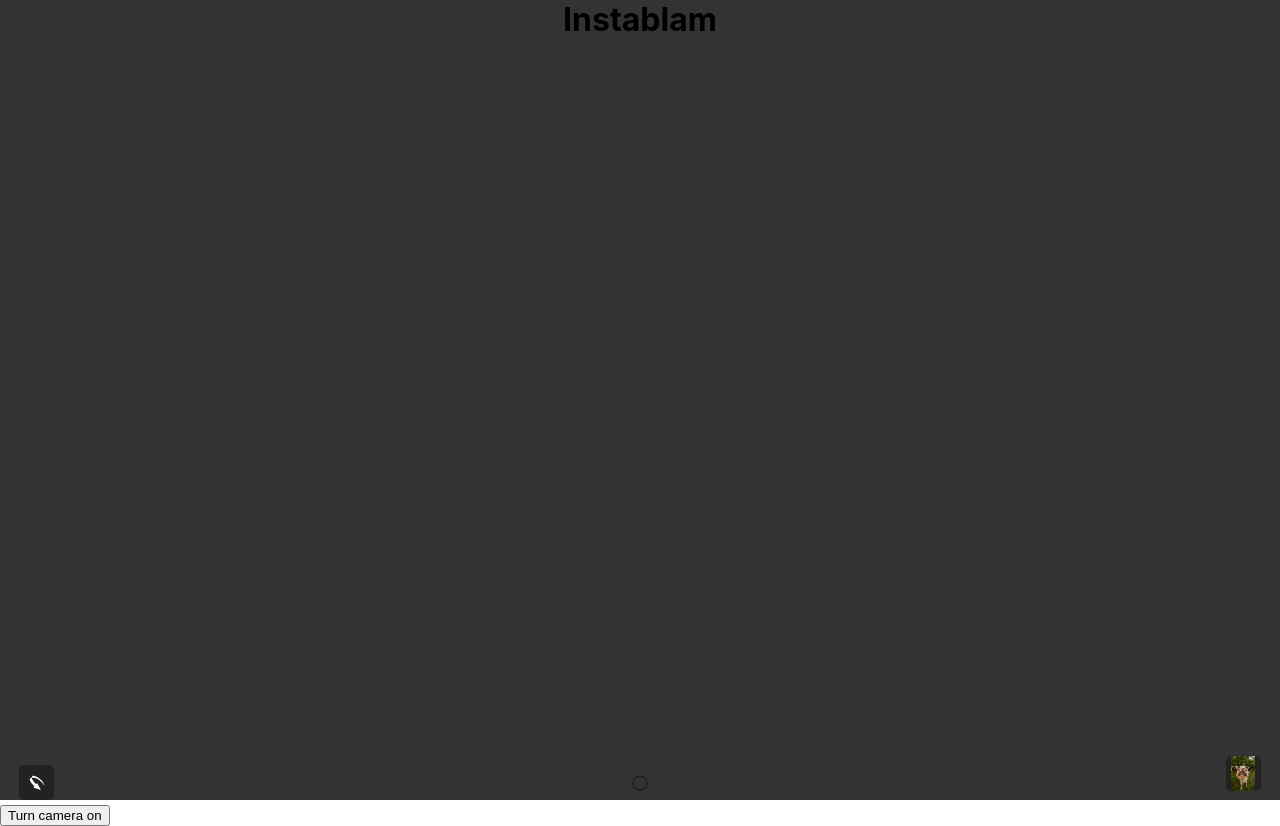
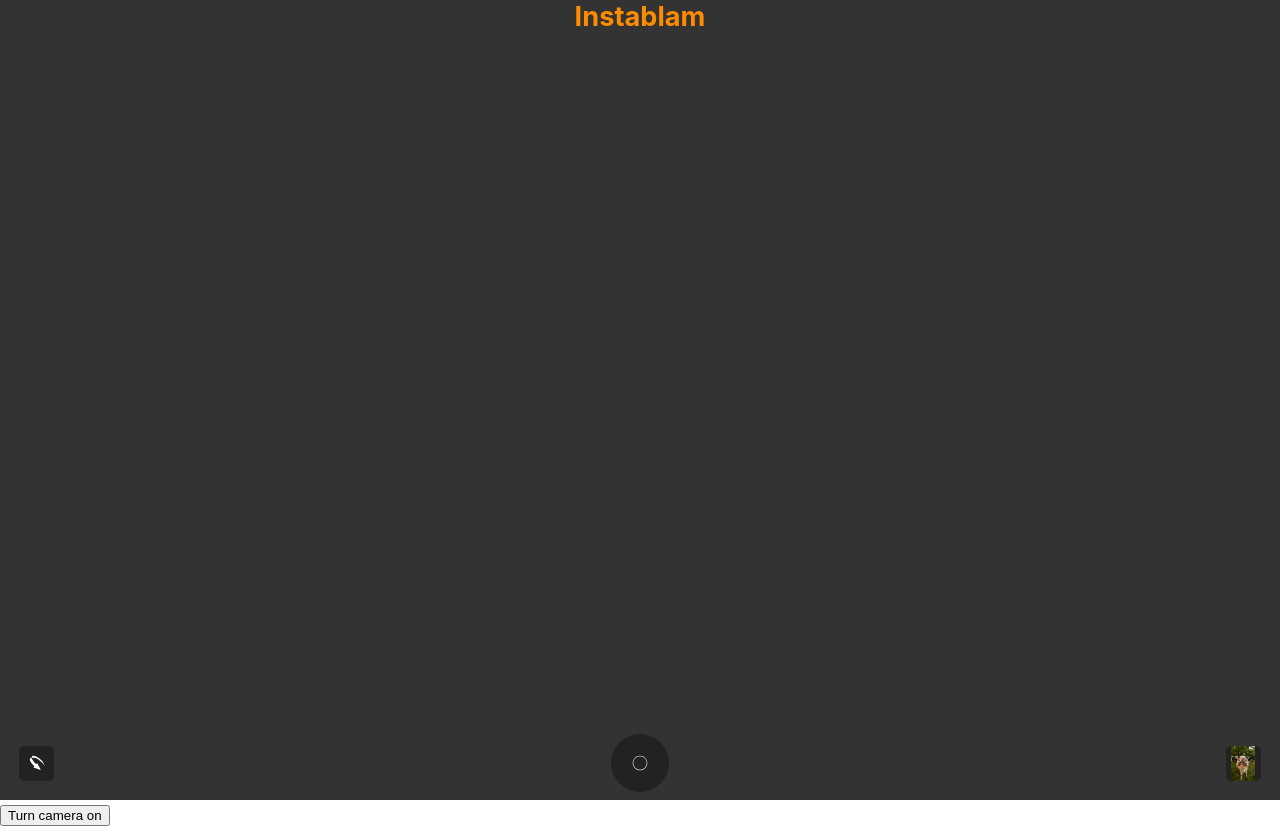
Before and after one commit to paccao/Instablam, a React (Vite) app: page / in a window 1280 px wide. Built offline with nearby package versions, Linux system fonts and the light colour scheme.

Commit message:
Fixed some styling on capturepage and link to gallery

```diff
--- a/src/components/Media/CameraButtonsField.jsx
+++ b/src/components/Media/CameraButtonsField.jsx
@@ -1,6 +1,7 @@
 import { useContext } from "react"
 import { MediaContext } from "../../contexts/MediaContext"
 import { handleImgError, takePicture } from "./mediaUtils"
+import { Link } from "react-router-dom"
 
 import styled from "styled-components"
 import { GiRapidshareArrow, GiCircle } from "react-icons/gi"
@@ -14,7 +15,7 @@ export default function CameraButtonsField() {
 			<MarginContainer>
 				<Button>
 					<DefaultButton>
-						<GiRapidshareArrow/>
+						<GiRapidshareArrow />
 					</DefaultButton>
 				</Button>
 				<Button
@@ -27,9 +28,11 @@ export default function CameraButtonsField() {
 						)
 					}
 				>
-					<GiCircle />
+					<TakePicButton>
+						<GiCircle />
+					</TakePicButton>
 				</Button>
-				<Button>
+				<Link to="/gallery">
 					<DefaultButton>
 						{lastImageTaken && (
 							<PreviewImage
@@ -39,7 +42,7 @@ export default function CameraButtonsField() {
 							/>
 						)}
 					</DefaultButton>
-				</Button>
+				</Link>
 			</MarginContainer>
 		</ButtonsContainer>
 	)
@@ -54,8 +57,8 @@ const ButtonsContainer = styled.section`
 const MarginContainer = styled.div`
 	display: flex;
 	justify-content: space-between;
-	align-items: baseline;
-	margin: 0em 1.2em;
+	align-items: center;
+	margin: 0em 1.2em 0.5em 1.2em;
 `
 
 const Button = styled.button`
@@ -66,14 +69,26 @@ const Button = styled.button`
 	font: inherit;
 	cursor: pointer;
 	outline: inherit;
+	height: max-content;
 `
 
 const DefaultButton = styled.div`
 	background-color: #222;
-	color:#fff;
+	color: #fff;
 	width: 35px;
 	height: 35px;
 	border-radius: 5px;
+	display: flex;
+	justify-content: center;
+	align-items: center;
+`
+
+const TakePicButton = styled.div`
+	background-color: #222;
+	border-radius: 50%;
+	color: #fff;
+	width: 58px;
+	height: 58px;
 	display: flex;
 	justify-content: center;
 	align-items: center;
--- a/src/routes/CapturePage.jsx
+++ b/src/routes/CapturePage.jsx
@@ -25,4 +25,6 @@ const Header = styled.h1`
 	top:0;
 	width:100%;
 	text-align:center;
+	color: darkorange;
+	font-size:1.7em;
 `
--- a/src/routes/Index.jsx
+++ b/src/routes/Index.jsx
@@ -7,7 +7,7 @@ import FullscreenDisplayPage from "./FullscreenDisplayPage"
 function Pages() {
 	return (
 		<Routes>
-			<Route path="/" exact element={<CapturePage />} />
+			<Route path="/" index element={<CapturePage />} />
 			<Route path="/gallery" element={<GalleryPage />} />
 			<Route path="/display" element={<FullscreenDisplayPage />} />
 		</Routes>
```
